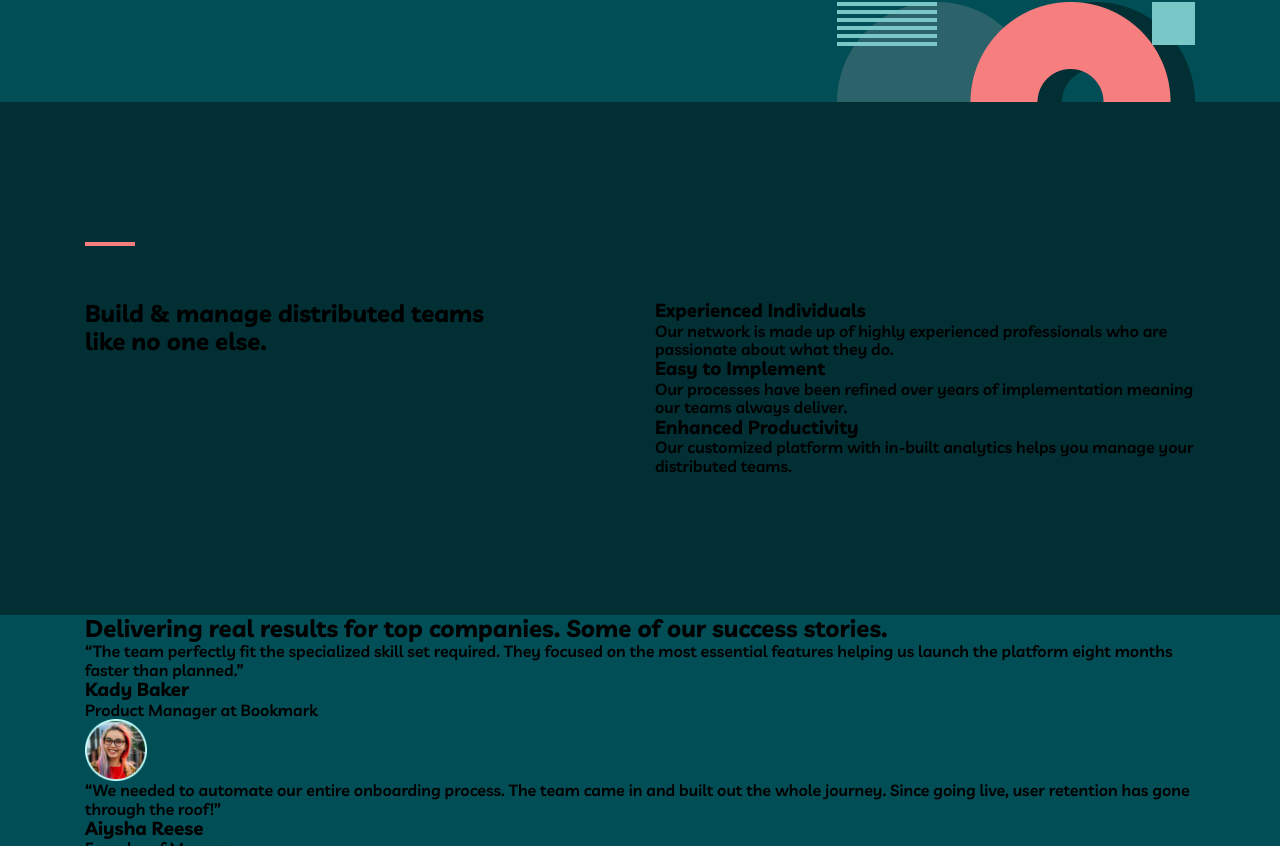
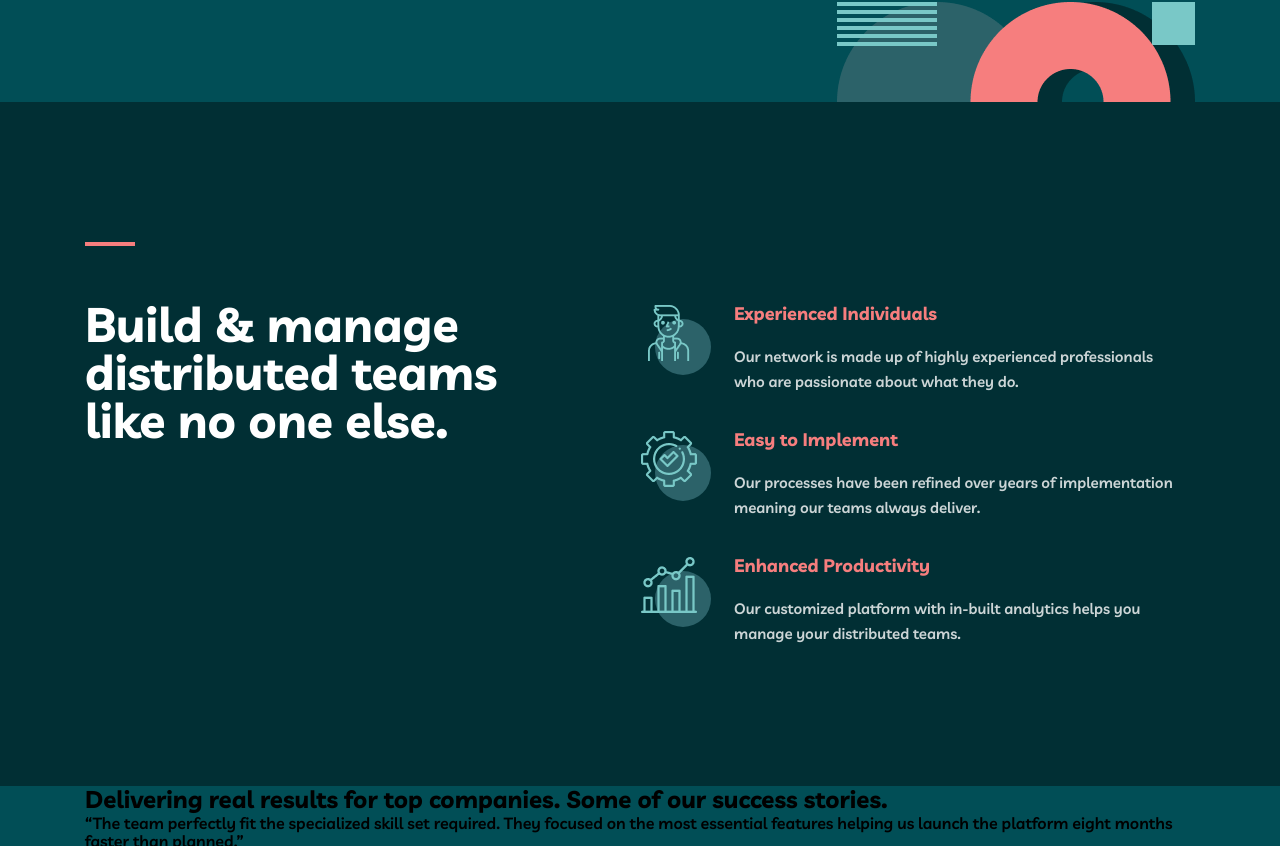
Before and after one commit to shaxzod22/myteam, a plain HTML site: page index.html in a window 1280 px wide. Shown: the part 598-1444 px from the top of the page. Drawn offline with Linux system fonts and the light colour scheme.

Commit message:
adding teams

```diff
--- a/index.html
+++ b/index.html
@@ -71,7 +71,7 @@
                                 </div>
                             </li>
                             <li class="teams__item">
-                                <div class="teams__img__content"></div>
+                                <div class="teams__img__content teams__img__content--secondary"></div>
 
                                 <div class="teams__inner-box">
                                     <h3 class="teams__inner__heading">Easy to Implement</h3>
@@ -80,7 +80,7 @@
                                 </div>
                             </li>
                             <li class="teams__item">
-                                <div class="teams__img__content"></div>
+                                <div class="teams__img__content teams__img__content--thirdly"></div>
 
                                 <div class="teams__inner-box">
                                     <h3 class="teams__inner__heading">Enhanced Productivity</h3>
--- a/scss/home-blocks/_teams.scss
+++ b/scss/home-blocks/_teams.scss
@@ -20,5 +20,74 @@
 
     &__heading{
         max-width: 420px;
+        font-style: normal;
+        font-weight: 700;
+        font-size: 48px;
+        line-height: 48px;
+        color: variables.$primary-color;
+    }
+
+    &__list{
+        @include mixins.df($direction:column);
+        gap: 32px;
+    }
+
+    &__item{
+        @include mixins.df($align:center);
+        gap: 23px;
+        max-width: 540px;
+    }
+
+    &__img__content{
+        width: 56px;
+        height: 56px;
+        background-color: #2C6269;
+        border-radius: 50%;
+        position: relative;
+
+        &::before{
+            content: '';
+            display: inline-block;
+            position: absolute;
+            width: 56px;
+            height: 56px;
+            background-image: url(./../../img/individual.png);
+            @include mixins.bgi();
+            top: -25%;
+            right: 25%;
+        }
+    }
+
+    &__img__content--secondary{
+        &::before{
+            background-image: url(./../../img/implement.png);
+        }
+    }
+
+    &__img__content--thirdly{
+        &::before{
+            background-image: url(./../../img/productivity.png);
+        }
+    }
+
+    &__inner-box{
+        max-width: 445px;
+    }
+
+    &__inner__heading{
+        font-style: normal;
+        font-weight: 700;
+        font-size: 18px;
+        line-height: 28px;
+        margin-bottom: 16px;
+        color:variables.$secondary-color ;
+    }
+
+    &__inner__text{
+        font-style: normal;
+        font-weight: 600;
+        font-size: 15px;
+        line-height: 25px;
+        color:variables.$other-color ;
     }
 }
```
Also changed, not shown: css/main.css, 1 other file.
